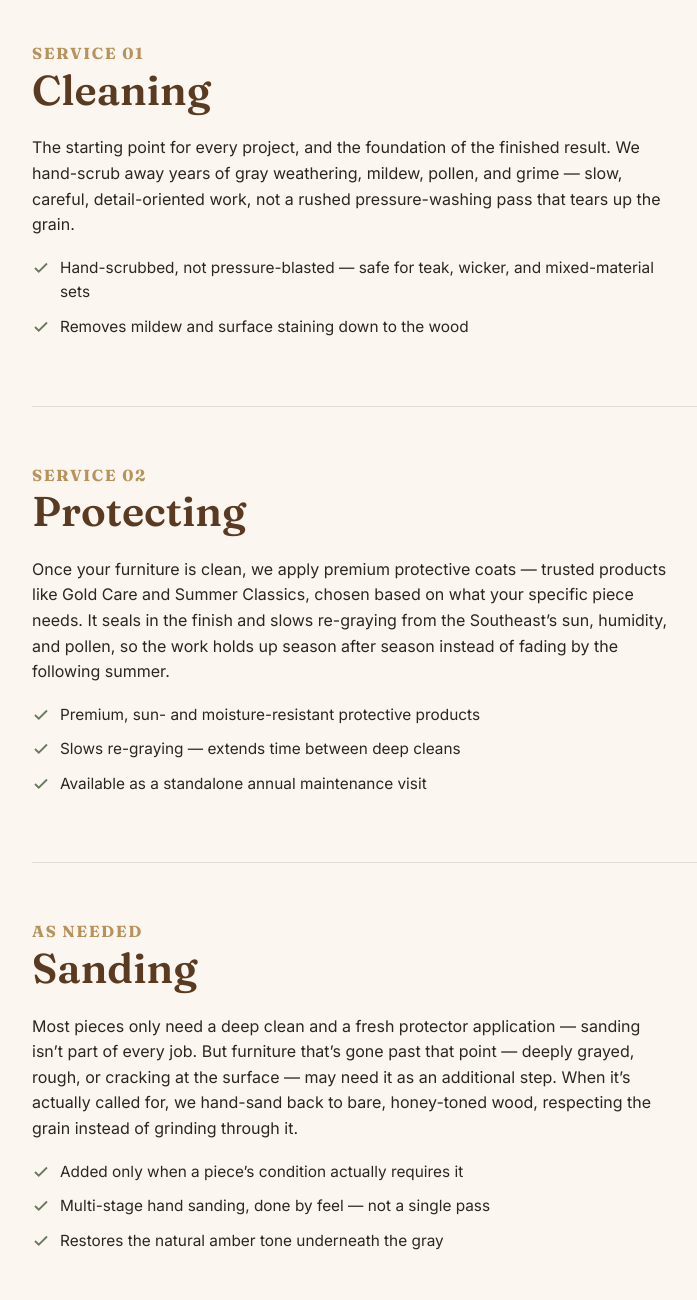
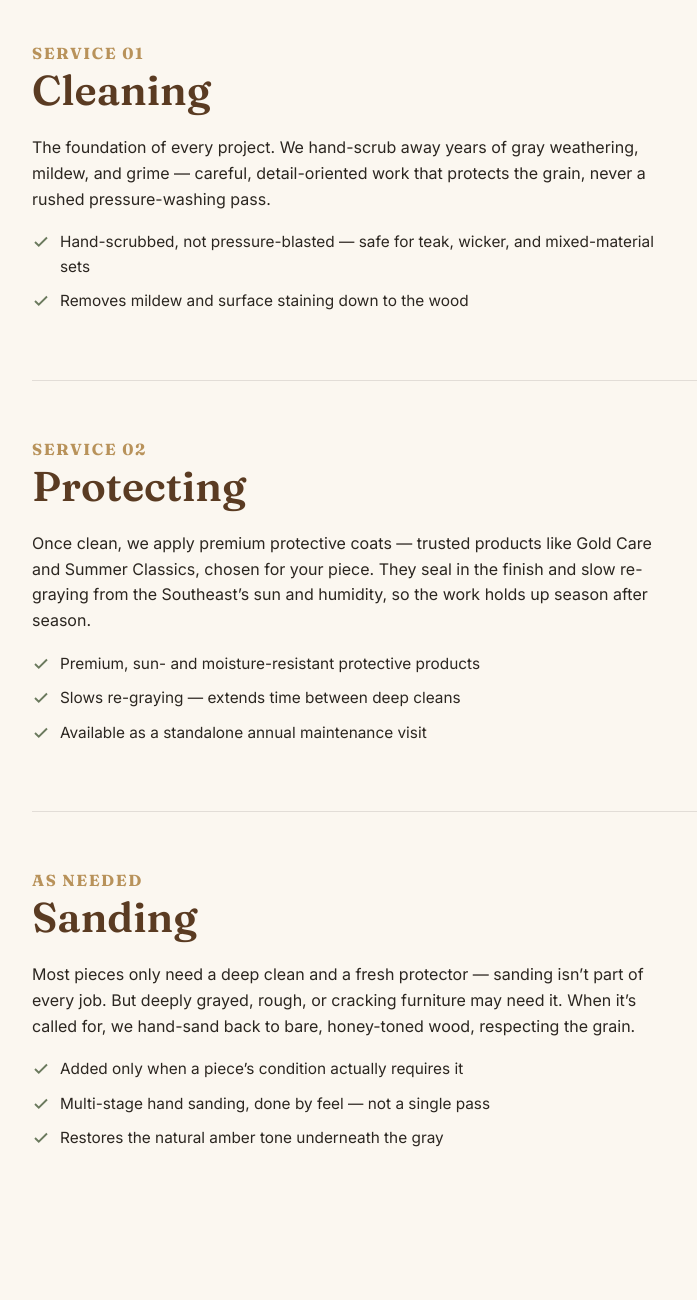
Before and after one commit to JosephSpencer3/teak-pro-website, a plain HTML site: page services.html in a window 1280 px wide. Shown: the part 720-2020 px from the top of the page, without its empty margins (42-739 px from the left). Drawn offline with Linux system fonts and the light colour scheme.

Commit message:
Slim down Services descriptions and scope-based-quote copy
Trim the Cleaning, Protecting, and Sanding paragraphs plus the
labor-based pricing explanation to tighter versions, keeping the
product names, what's included, and the cost-vs-replacement point.
Check-list bullets and pricing-factor cards are unchanged.

```diff
--- a/services.html
+++ b/services.html
@@ -56,7 +56,7 @@
       <div class="service-block__copy">
         <span class="service-block__num">SERVICE 01</span>
         <h2>Cleaning</h2>
-        <p>The starting point for every project, and the foundation of the finished result. We hand-scrub away years of gray weathering, mildew, pollen, and grime &mdash; slow, careful, detail-oriented work, not a rushed pressure-washing pass that tears up the grain.</p>
+        <p>The foundation of every project. We hand-scrub away years of gray weathering, mildew, and grime &mdash; careful, detail-oriented work that protects the grain, never a rushed pressure-washing pass.</p>
         <ul class="check-list">
           <li><svg viewBox="0 0 24 24" fill="none" stroke="currentColor" stroke-width="2.5"><path d="M20 6L9 17l-5-5"/></svg>Hand-scrubbed, not pressure-blasted &mdash; safe for teak, wicker, and mixed-material sets</li>
           <li><svg viewBox="0 0 24 24" fill="none" stroke="currentColor" stroke-width="2.5"><path d="M20 6L9 17l-5-5"/></svg>Removes mildew and surface staining down to the wood</li>
@@ -68,7 +68,7 @@
       <div class="service-block__copy">
         <span class="service-block__num">SERVICE 02</span>
         <h2>Protecting</h2>
-        <p>Once your furniture is clean, we apply premium protective coats &mdash; trusted products like Gold Care and Summer Classics, chosen based on what your specific piece needs. It seals in the finish and slows re-graying from the Southeast&rsquo;s sun, humidity, and pollen, so the work holds up season after season instead of fading by the following summer.</p>
+        <p>Once clean, we apply premium protective coats &mdash; trusted products like Gold Care and Summer Classics, chosen for your piece. They seal in the finish and slow re-graying from the Southeast&rsquo;s sun and humidity, so the work holds up season after season.</p>
         <ul class="check-list">
           <li><svg viewBox="0 0 24 24" fill="none" stroke="currentColor" stroke-width="2.5"><path d="M20 6L9 17l-5-5"/></svg>Premium, sun- and moisture-resistant protective products</li>
           <li><svg viewBox="0 0 24 24" fill="none" stroke="currentColor" stroke-width="2.5"><path d="M20 6L9 17l-5-5"/></svg>Slows re-graying &mdash; extends time between deep cleans</li>
@@ -81,7 +81,7 @@
       <div class="service-block__copy">
         <span class="service-block__num">AS NEEDED</span>
         <h2>Sanding</h2>
-        <p>Most pieces only need a deep clean and a fresh protector application &mdash; sanding isn&rsquo;t part of every job. But furniture that&rsquo;s gone past that point &mdash; deeply grayed, rough, or cracking at the surface &mdash; may need it as an additional step. When it&rsquo;s actually called for, we hand-sand back to bare, honey-toned wood, respecting the grain instead of grinding through it.</p>
+        <p>Most pieces only need a deep clean and a fresh protector &mdash; sanding isn&rsquo;t part of every job. But deeply grayed, rough, or cracking furniture may need it. When it&rsquo;s called for, we hand-sand back to bare, honey-toned wood, respecting the grain.</p>
         <ul class="check-list">
           <li><svg viewBox="0 0 24 24" fill="none" stroke="currentColor" stroke-width="2.5"><path d="M20 6L9 17l-5-5"/></svg>Added only when a piece&rsquo;s condition actually requires it</li>
           <li><svg viewBox="0 0 24 24" fill="none" stroke="currentColor" stroke-width="2.5"><path d="M20 6L9 17l-5-5"/></svg>Multi-stage hand sanding, done by feel &mdash; not a single pass</li>
@@ -103,7 +103,7 @@
     </div>
     <div class="pricing-panel">
       <h3 class="mt-0">Why labor-based, scope-dependent pricing?</h3>
-      <p>Two dining sets that look similar can need very different amounts of hands-on work &mdash; one might need a light clean and a protector refresh, another might need sanding first. Flat pricing either overcharges the simple job or undercuts the harder one, so we&rsquo;d rather quote it honestly. This is careful, detail-oriented work that takes real time to do right &mdash; but restoring your furniture to new or near-new condition still typically costs a fraction of the cost of a total replacement.</p>
+      <p>Similar-looking pieces can need very different work &mdash; one a light clean and protector refresh, another a full sand first. Flat pricing overcharges the simple job or undercuts the harder one, so we quote honestly. Even so, restoring to new or near-new condition typically costs a fraction of full replacement.</p>
       <div class="pricing-factors">
         <div>
           <h4>Piece Count &amp; Size</h4>
```
